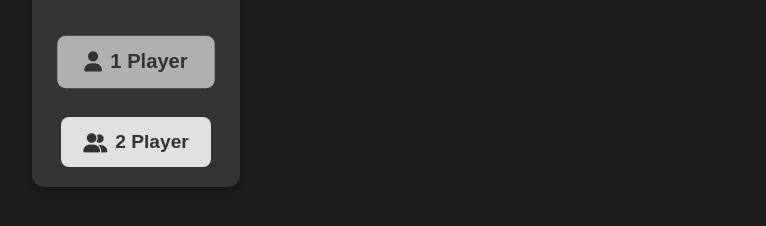
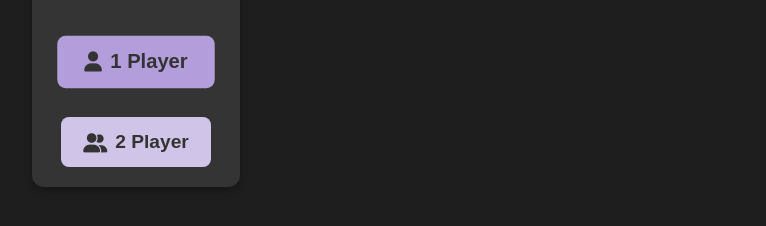
Before and after one commit to WooRepo/TicTacToesies, a plain HTML site: page index.html in a window 1280 px wide. In both pictures the pointer is over the button "1 Player". Shown: the part 350-576 px from the top of the page, without its empty margins (504-1270 px from the left). Drawn offline with Linux system fonts and the light colour scheme.

Commit message:
Update styles.css

```diff
--- a/styles.css
+++ b/styles.css
@@ -15,11 +15,11 @@ body {
     align-items: center;
     padding: 20px;
     border-radius: 12px;
-    background: rgba(255, 255, 255, 0.3);
+    background: rgba(255, 255, 255, 0.9);
     backdrop-filter: blur(8px);
     box-shadow: 0 4px 8px rgba(0, 0, 0, 0.3);
     text-align: center;
-    transition: background 0.3s;
+    transition: background 0.3s, color 0.3s;
 }
 
 h1 {
@@ -38,7 +38,7 @@ h1 {
 .button {
     width: 150px;
     height: 50px;
-    background: #e0e0e0;
+    background: #d1c4e9; /* Pastel purple */
     color: #333;
     display: flex;
     justify-content: center;
@@ -52,7 +52,7 @@ h1 {
 }
 
 .button:hover {
-    background-color: #b0b0b0; /* Pastel blue hover effect */
+    background-color: #b39ddb; /* Darker pastel purple for hover effect */
     transform: scale(1.05);
 }
 
@@ -84,7 +84,7 @@ h1 {
 }
 
 .cell:hover {
-    background-color: #d0d0d0; /* Light pastel blue hover effect */
+    background-color: #e0e0e0; /* Light gray for hover effect */
 }
 
 #status {
@@ -108,7 +108,7 @@ button {
 }
 
 button:hover {
-    background-color: #005a9e; /* Darker blue hover effect */
+    background-color: #005a9e;
     transform: scale(1.05);
 }
 
```
